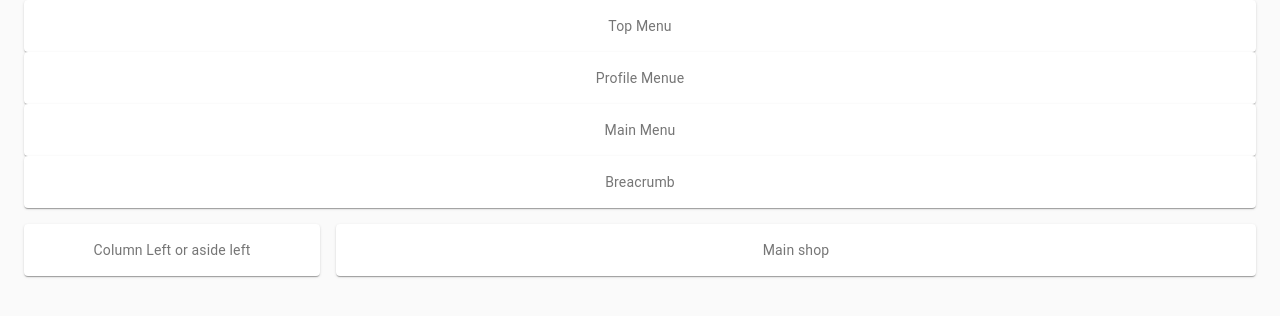
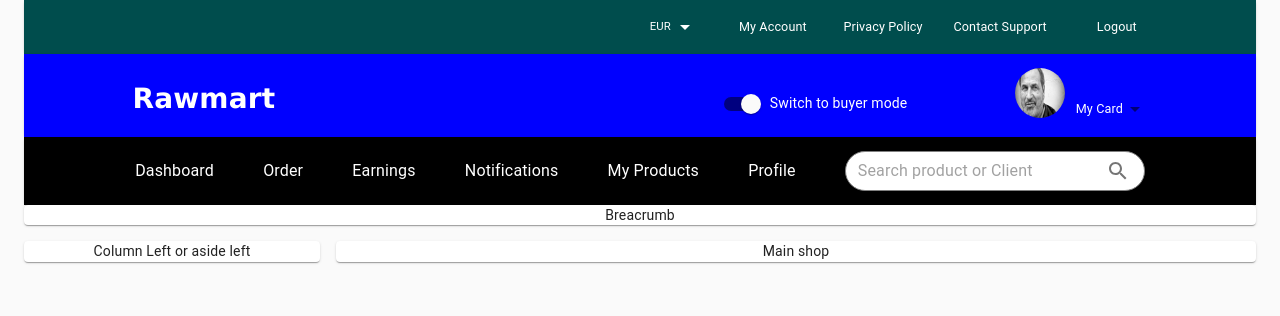
Before and after one commit to fabuloussTeam/rawmart-version01, a React (Create React App) app: page /dashboard in a window 1280 px wide. Shown: the top 316 px of the page. Built offline with nearby package versions, Linux system fonts and the light colour scheme.

Commit message:
Menu principale terminer

```diff
--- a/src/shared/components/Navigation/MainNavigation.css
+++ b/src/shared/components/Navigation/MainNavigation.css
@@ -6,6 +6,127 @@
     color: blue !important;
  }
 
-/*.nav-menu > li:last-child a {
-    color: blue;
- }*/
+.topbarnav-container {
+   background-color: #004d4d;
+   text-align: right;
+   padding-left: 8%;
+   padding-right: 8%;
+}
+
+ .top-bar.nav  .top-bar-item {
+    width: 110px;
+    display: inline-block;
+    color: #ffffff;
+    text-align: right;
+    font-size: 0.9em;
+    padding-right: 2%;
+ }
+
+ .MuiInputBase-root.MuiInput-root.MuiInput-underline.MuiInputBase-formControl.MuiInput-formControl {
+   color: #ffffff !important;
+   font-size: 0.9em;
+}
+
+svg.MuiSvgIcon-root.MuiNativeSelect-icon {
+   color: #ffffff;
+
+}
+
+.currencyList option {
+   color: #000000 !important;
+   margin: 10px !important;
+   font-size: 0.9em;
+   margin-top: 10px;
+}
+
+.MuiInput-underline:before {
+   border-bottom: inherit !important;
+}
+
+/*** Profile Navigation **/
+
+.profile-container {
+   background-color: #0000ff;
+   padding-left: 8%;
+   padding-right: 8%;
+}
+
+.profile-container .profile-nav-right{
+ /*  border: 1px solid red;*/
+   width: 75%;
+}
+.profile-container .profile-nav-left{
+ /*  border: 1px solid green;*/
+   width: 25%;
+   text-align: left;
+   padding-left: 10px;
+}
+
+.profile-container .profile-nav-right, .profile-container .profile-nav-left {
+   display: inline-block;
+   vertical-align: bottom;
+}
+
+.profile-container .profile-nav-right ul{
+   list-style-type: none;
+ /*  border: 1px solid yellow; */
+ text-align: right;
+}
+
+.profile-nav-right-container .profile-nav-right-container-item {
+   display: inline-block;
+   width: 250px;
+ /*  border: 1px solid green;*/
+   vertical-align: bottom;
+}
+
+
+.profile-nav-right-container .profile-nav-right-container-item:first-child {
+   color: #ffffff;
+}
+
+
+.profile-nav-right-container .profile-nav-right-container-item:last-child ul {
+   text-align: right;
+   /*margin-right: 5px;*/
+}
+
+.profile-nav-right-container .profile-nav-right-container-item:last-child li{
+  display: inline-block;
+/*  border: 1px solid yellow;*/
+  vertical-align: bottom;
+   padding-right: 5%;
+}
+
+.profile-img{
+   width: 50px;
+   height: 50px;
+   border-radius: 40px;
+}
+
+.profile-nav-title {
+   color: #ffffff;
+   font-family: Verdana, Geneva, Tahoma, sans-serif;
+}
+
+/** Main navigation **/
+
+.main-nav-container{
+   background-color: #000000;
+   color: #ffffff;
+}
+
+.main-nav-container .main-nav-item{
+   display: inline-block;
+   padding-left: 2%;
+   padding-right: 2%;
+}
+
+#search-bar {
+   border: 1px solid gray;
+   border-radius: 20px;
+   width: 300px;
+   height: 40px;
+}
+
+/**------ Search bar ------*/
--- a/src/shared/components/Navigation/MainNavigation.js
+++ b/src/shared/components/Navigation/MainNavigation.js
@@ -10,6 +10,36 @@ import { makeStyles } from '@material-ui/core/styles';
 import Paper from '@material-ui/core/Paper';
 import InputBase from '@material-ui/core/InputBase';
 import IconButton from '@material-ui/core/IconButton';
+import MenuList from '@material-ui/core/MenuList';
+import NativeSelect from '@material-ui/core/NativeSelect';
+import imgsellerprofile from '../../../images/seller-images/login-profile-seller.jpg';
+
+
+// General style
+
+const useStyles = makeStyles((theme) => ({
+    root: {
+      padding: '2px 4px',
+      display: 'flex',
+      alignItems: 'center',
+      width: 400,
+    },
+    input: {
+      marginLeft: theme.spacing(1),
+      flex: 1,
+    },
+    iconButton: {
+      padding: 10,
+    },
+    divider: {
+      height: 28,
+      margin: 4,
+    },
+
+
+
+  }));
+
 
 
 //const signupCallBack = () => console.log("Vous avez cliqeuz su le bouton de Sign up");
@@ -91,104 +121,117 @@ export class SignInSignUpNavigationSeller extends Component {
 
 
 export const TopBarNav = props => {
+
+    /** Select currency */
+    const classes = useStyles();
+    const [currency, setCurrency] = React.useState('EUR');
+    const [open, setOpen] = React.useState(false);
+
+    const handleChangeCurrency = (event) => {
+        setCurrency(event.target.value);
+    };
+
+    const handleClose = () => {
+        setOpen(false);
+    };
+
+    const handleOpen = () => {
+        setOpen(true);
+    };
+
+
     return (
-        <nav>
-            <ul className="top-bar nav">
-                <li className="top-bar-item">
-                  <a href="">EUR</a>
-                </li>
-                <li className="top-bar-item">
-                  <a href="">My Account</a>
-                </li>
-                <li className="top-bar-item">
-                  <a href="">Privacy Policy</a>
-                </li>
-                <li className="top-bar-item">
-                  <a href="">Contact Support</a>
-                </li>
-                <li className="top-bar-item">
-                  <a href="">Logout</a>
-                </li>
-            </ul>
-        </nav>
+        <div className="topbarnav-container">
+            <MenuList className="top-bar nav" md={6}>
+                <MenuItem className="top-bar-item" onClick={handleClose}>
+                <FormControl>
+                    <NativeSelect
+                    defaultValue={currency}
+                    onChange={handleChangeCurrency}
+                    inputProps={{
+                        name: 'name',
+                        id: 'uncontrolled-native',
+                    }}
+                    className="currencyList"
+                    value={currency}
+                    >
+                    <option value={'eur'}>EUR</option>
+                    <option value={'gbp'}>GBP</option>
+                    <option value={'usd'}>USD</option>
+                    </NativeSelect>
+                </FormControl>
+                </MenuItem>
+                <MenuItem className="top-bar-item" onClick={handleClose}>My Account</MenuItem>
+                <MenuItem className="top-bar-item" onClick={handleClose}>Privacy Policy</MenuItem>
+                <MenuItem className="top-bar-item" onClick={handleClose}>Contact Support</MenuItem>
+                <MenuItem className="top-bar-item" onClick={handleClose}>Logout</MenuItem>
+            </MenuList>
+        </div>
     );
 };
 
 
-class ProfileNav extends Component {
-    constructor(props) {
-        super(props);
+export const ProfileNav = () => {
 
-        this.state = {
-            title: '',
+    const classes = useStyles();
+    const [title, setTitle] = React.useState('Rawmart');
+    const [cardAction, setCardAction] = React.useState('my-card');
+    const [open, setOpen] = React.useState(false);
+    const [state, setState] = React.useState({
         checkedA: true,
         checkedB: true,
-            age: '',
-            open: false
+    });
 
-          }
-    }
+      const handleChange = (event) => {
+        setState({ ...state, [event.target.name]: event.target.checked });
+      };
 
-    handleChange = (event) => {
-        this.setState({ ...this.state, [event.target.name]: event.target.checked });
+    const handleChangeAction = (event) => {
+        setCardAction(event.target.value);
+    };
+
+    const handleClose = () => {
+        setOpen(false);
+    };
+
+    const handleOpen = () => {
+        setOpen(true);
     };
 
 
- handleChangeAge = (event) => {
-    this.setState({ age: event.target.value });
-  };
-
-   handleClose = () => {
-    this.setState({
-        open: false
-    })
-  };
-
-  handleOpen = () => {
-    this.setState(
-        {
-            open: true,
-        }
-    )
-  };
-
-
-    render() {
         return (
             <div className="profile-container">
-            <span className="profile-nav-left">{((this.state.title != null) && (this.state.title !== "")) ? <h1 className="profile-nav-title">Rawmart</h1> : <a href=""><img src="" alt="IMG LOGO HERE" /></a>  }</span>
+              <div className="profile-nav-left">{((title != null) && (title !== "")) ? <h1 className="profile-nav-title">Rawmart</h1> : <a href=""><img src="" alt="IMG LOGO HERE" /></a>  }</div>
               <div className="profile-nav-right">
-               <ul>
-                   <li>
+               <ul className="profile-nav-right-container">
+                   <li className="profile-nav-right-container-item">
                     <Switch
-                       checked={this.state.checkedB}
-                       onChange={this.handleChange}
-                       color="primary"
+                        checked={state.checkedB}
+                        onChange={handleChange}
+                        color="default"
                         name="checkedB"
                         inputProps={{ 'aria-label': 'primary checkbox' }}
                     />
+                    <span className="">Switch to buyer mode</span>
                    </li>
+                   <li className="profile-nav-right-container-item">
+                       <ul>
+                           <li><img className="profile-img" src={imgsellerprofile} alt="PROFILE IMG" /></li>
                            <li>
-                       <ul>
-                           <li><img className="profile-img" src="" alt="PROFILE IMG" /></li>
-                           <li>
-                           <FormControl className="">
-                               <InputLabel id="demo-controlled-open-select-label">Age</InputLabel>
+                            <FormControl className={classes.formControl}>
                                 <Select
-                               labelId="demo-controlled-open-select-label"
-                               id="demo-controlled-open-select"
-                               open={this.state.open}
-                               onClose={this.handleClose}
-                               onOpen={this.handleOpen}
-                               value={this.state.age}
-                               onChange={this.handleChangeAge}
+                                    labelId="profile-controlled-open-select-label"
+                                    id="profile-controlled-open-select"
+                                    open={open}
+                                    onClose={handleClose}
+                                    onOpen={handleOpen}
+                                    value={cardAction}
+                                    onChange={handleChangeAction}
+                                    defaultValue={(cardAction == "my-card") ? "00.0": cardAction}
                                 >
-                               <MenuItem value="">
-                                   <em>None</em>
-                               </MenuItem>
-                               <MenuItem value={10}>Ten</MenuItem>
-                               <MenuItem value={20}>Twenty</MenuItem>
-                               <MenuItem value={30}>Thirty</MenuItem>
+                                <MenuItem value="my-card">My Card</MenuItem>
+                                <MenuItem value="my-seller">My Seller</MenuItem>
+                                <MenuItem value="withdrawal">Withdrawal</MenuItem>
                                 </Select>
                             </FormControl>
                            </li>
@@ -199,57 +242,33 @@ class ProfileNav extends Component {
            </div>
          );
 }
-}
-
-export default ProfileNav;
 
 
-const useStyles = makeStyles((theme) => ({
-    root: {
-      padding: '2px 4px',
-      display: 'flex',
-      alignItems: 'center',
-      width: 400,
-    },
-    input: {
-      marginLeft: theme.spacing(1),
-      flex: 1,
-    },
-    iconButton: {
-      padding: 10,
-    },
-    divider: {
-      height: 28,
-      margin: 4,
-    },
-  }));
 
 export const MainNav = props => {
     const classes = useStyles();
 
+    const [open, setOpen] = React.useState(false);
+
+
+    const handleClose = () => {
+        setOpen(false);
+    };
+
+    const handleOpen = () => {
+        setOpen(true);
+    };
+
     return (
-    <nav>
-        <ul className="main-nav-container">
-            <li className="main-nav-item">
-              <a href="">Dashboard</a>
-            </li>
-            <li className="main-nav-item">
-              <a href="">Order</a>
-            </li>
-            <li className="main-nav-item">
-              <a href="">Earnings</a>
-            </li>
-            <li className="main-nav-item">
-              <a href="">Notifications</a>
-            </li>
-            <li className="main-nav-item">
-              <a href="">My Products</a>
-            </li>
-            <li className="main-nav-item">
-              <a href="">Profile</a>
-            </li>
-            <li className="main-nav-search-bar">
-            <Paper component="form" className={classes.root}>
+        <MenuList className="main-nav-container" md={6}>
+          <MenuItem className="main-nav-item" onClick={handleClose}>Dashboard</MenuItem>
+          <MenuItem className="main-nav-item" onClick={handleClose}>Order</MenuItem>
+          <MenuItem className="main-nav-item" onClick={handleClose}>Earnings</MenuItem>
+          <MenuItem className="main-nav-item" onClick={handleClose}>Notifications</MenuItem>
+          <MenuItem className="main-nav-item" onClick={handleClose}>My Products</MenuItem>
+          <MenuItem className="main-nav-item" onClick={handleClose}>Profile</MenuItem>
+          <MenuItem className="main-nav-item" onClick={handleClose}>
+          <Paper component="form" className={classes.root} id="search-bar">
                 <InputBase
                     className={classes.input}
                     placeholder="Search product or Client"
@@ -259,8 +278,7 @@ export const MainNav = props => {
                     <SearchIcon />
                 </IconButton>
             </Paper>
-            </li>
-        </ul>
-    </nav>
+          </MenuItem>
+        </MenuList>
     );
 };
--- a/src/user/dashboard/Dashboard.css
+++ b/src/user/dashboard/Dashboard.css
@@ -0,0 +1,3 @@
+.clr-both {
+    clear: both !important;
+ }
--- a/src/user/dashboard/Dashboard.js
+++ b/src/user/dashboard/Dashboard.js
@@ -1,11 +1,12 @@
 import React, { Component } from 'react';
-import { TopBarNav,  } from "../../shared/components/Navigation/MainNavigation";
+import { TopBarNav, ProfileNav, MainNav } from "../../shared/components/Navigation/MainNavigation";
 import { makeStyles } from '@material-ui/core/styles';
 import Paper from '@material-ui/core/Paper';
 import Grid from '@material-ui/core/Grid';
 import CssBaseline from '@material-ui/core/CssBaseline';
 import Typography from '@material-ui/core/Typography';
 import Container from '@material-ui/core/Container';
+import './Dashboard.css';
 
 
 const useStyles = makeStyles((theme) => ({
@@ -13,9 +14,9 @@ const useStyles = makeStyles((theme) => ({
       flexGrow: 1,
     },
     paper: {
-      padding: theme.spacing(2),
+     /* padding: theme.spacing(2),*/
       textAlign: 'center',
-      color: theme.palette.text.secondary,
+     /* color: theme.palette.text.secondary,*/
     },
   }));
 
@@ -33,13 +34,19 @@ export const Dashboard = () => {
         <Grid container spacing={2}>
             <Grid item xs={12}>
                 <Grid item xs={12}>
-                  <Paper className={classes.paper}>Top Menu</Paper>
+                  <Paper className={classes.paper}>
+                    <TopBarNav />
+                  </Paper>
+                </Grid>
+                <Grid item xs={12} className="clr-both">
+                  <Paper className={classes.paper}>
+                    <ProfileNav />
+                  </Paper>
                 </Grid>
                 <Grid item xs={12}>
-                  <Paper className={classes.paper}>Profile Menue</Paper>
-                </Grid>
-                <Grid item xs={12}>
-                  <Paper className={classes.paper}>Main Menu</Paper>
+                  <Paper className={classes.paper}>
+                    <MainNav />
+                  </Paper>
                 </Grid>
                 <Grid item xs={12}>
                   <Paper className={classes.paper}>Breacrumb</Paper>
```
Also changed, not shown: src/shared/components/widgets/Search-bar.js (added, +51 -0 lines), src/shared/components/widgets/Search-bar.css (added). Lines whose indentation alone changed are shown as unchanged.
